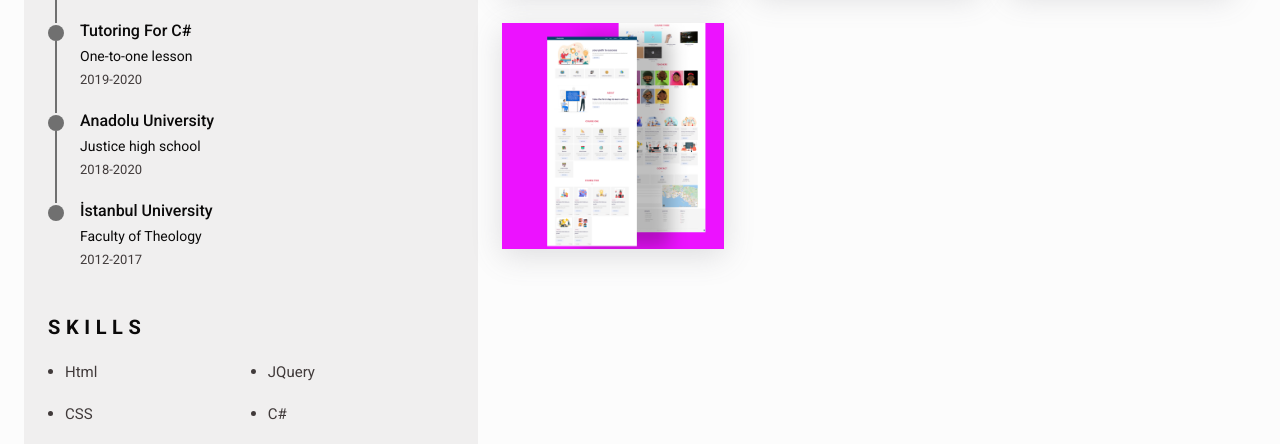
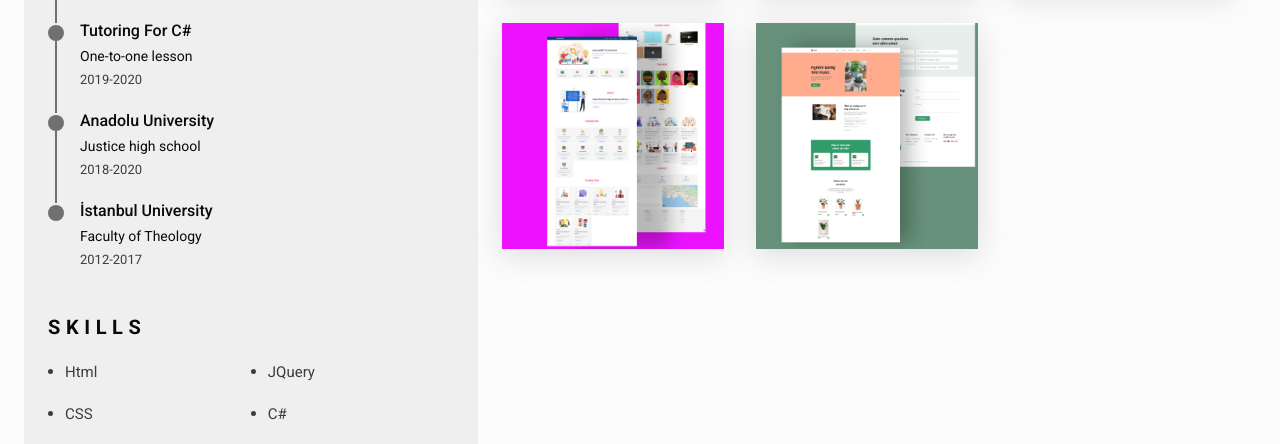
Before and after one commit to RasulSonmez/myportfolio, a plain HTML site: page index.html in a window 1280 px wide. Shown: the part 871-1315 px from the top of the page. Drawn offline with nearby package versions, Linux system fonts and the light colour scheme.

Commit message:
plantsadded

```diff
--- a/index.html
+++ b/index.html
@@ -497,6 +497,20 @@
                   <span class="portfolio__link-name">See more</span>
                 </div>
               </a>
+
+              <a
+                href="https://education-website-rs.netlify.app/home.html"
+                class="portfolio__item"
+              >
+                <img
+                  src="/assets/img/plants.png"
+                  class="portfolio__image"
+                  alt="portfolio-photo"
+                />
+                <div class="portfolio__link">
+                  <span class="portfolio__link-name">See more</span>
+                </div>
+              </a>
             </div>
           </section>
         </div>
```
Also changed, not shown: .well-known/pki-validation/C04BF1E817BBE1EF1329F610308E1BBF.txt (added), assets/img/plants.png (added).
